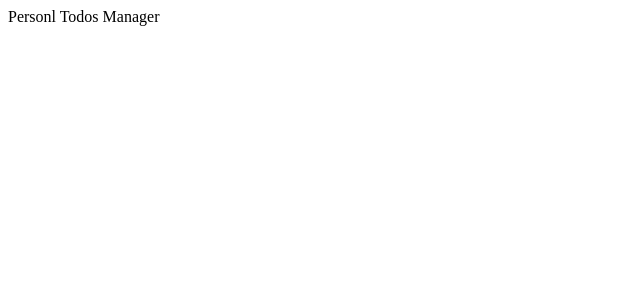
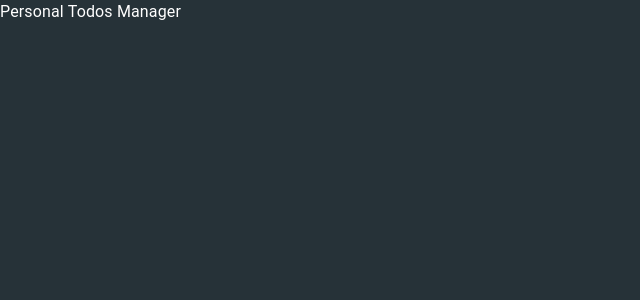
Before and after one commit to chandanch/personal-todos-webapp, a React (Create React App) app: page / in a window 1280 px wide. Shown: the top 300 px of the page, without its empty margins (0-640 px from the left). Built offline with nearby package versions, Linux system fonts and the light colour scheme.

Commit message:
create and use custom theme :art:

```diff
--- a/package.json
+++ b/package.json
@@ -3,6 +3,9 @@
   "version": "0.1.0",
   "private": true,
   "dependencies": {
+    "@emotion/react": "^11.11.4",
+    "@emotion/styled": "^11.11.5",
+    "@mui/material": "^5.15.15",
     "@testing-library/jest-dom": "^5.17.0",
     "@testing-library/react": "^13.4.0",
     "@testing-library/user-event": "^13.5.0",
--- a/src/App.tsx
+++ b/src/App.tsx
@@ -1,7 +1,14 @@
+import { ThemeProvider, CssBaseline } from '@mui/material';
 import React, { FC, ReactElement } from 'react';
+import { customTheme } from './theme/customTheme';
 
 const App: FC = (): ReactElement => {
-    return <div>Personl Todos Manager</div>;
+    return (
+        <ThemeProvider theme={customTheme}>
+            <CssBaseline />
+            <div>Personal Todos Manager</div>
+        </ThemeProvider>
+    );
 };
 
 export default App;
--- /dev/null
+++ b/src/theme/customTheme.ts
@@ -0,0 +1,16 @@
+import { ThemeOptions, createTheme } from '@mui/material';
+
+export const customTheme: ThemeOptions = createTheme({
+    palette: {
+        mode: 'dark',
+        primary: {
+            main: '#2962FF',
+            light: '#1976D2',
+            dark: '#0D47A1',
+        },
+        background: {
+            paper: '#151515',
+            default: '#263238',
+        },
+    },
+});
```
Also changed, not shown: 1 other file (tests, documents, lock files or other folders).
